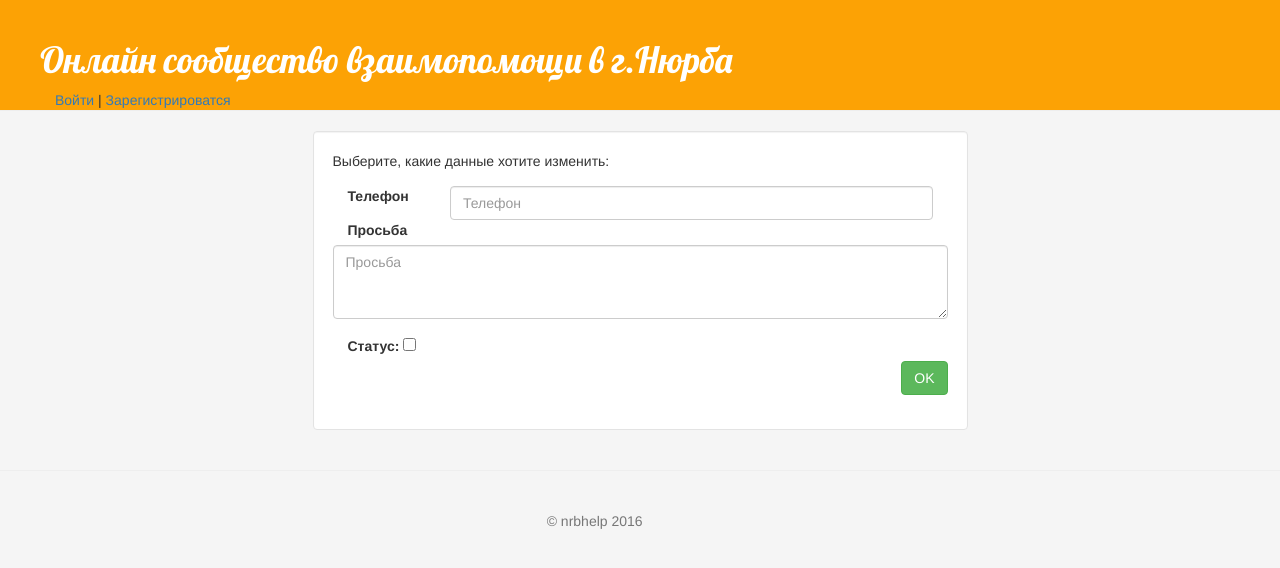
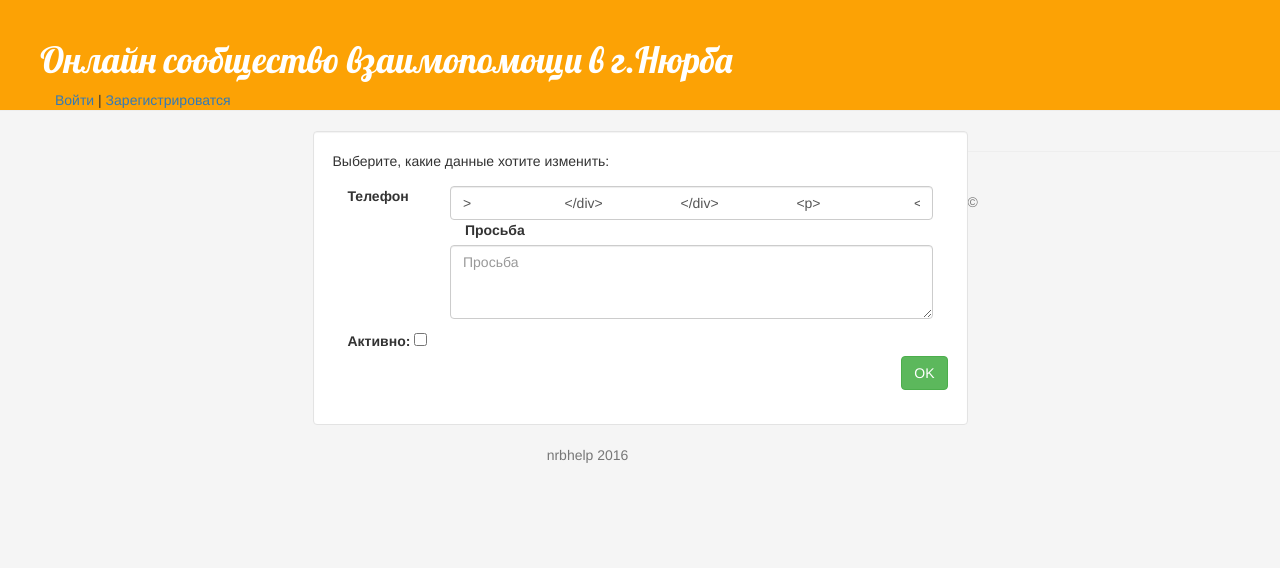
Before and after one commit to EgorovM/my-first-project, a Django app: template help/templates/help/edit.html in a window 1280 px wide. Shown: the top 568 px of the page. Run offline with Django 3.2, Linux system fonts and the light colour scheme; the template is opened without the code that fills it, so the values that code supplies are empty; some libraries are stand-ins or nearby versions.

Commit message:
Исправлено поле с телефоном в order

```diff
--- a/help/templates/help/edit.html
+++ b/help/templates/help/edit.html
@@ -98,7 +98,7 @@
                     <div class="form-group">
                         <label for="telephone" class="col-sm-2">Телефон</label>
                         <div class="col-sm-10">
-                            <input type="text" class="form-control" id="telephone" placeholder="Телефон" name = "telephone" value = {{order.telephone}}>
+                            <input type="text" class="form-control" id="telephone" placeholder="Телефон" name = "telephone" value = "{{order.telephone}}>
                         </div>
                     </div>
 
@@ -113,7 +113,7 @@
 
                     <div class="form-group">
                          <div class="col-sm-10">
-                             <label class="vCheckboxLabel" for="status">Статус:</label>
+                             <label class="vCheckboxLabel" for="status">Активно:</label>
                              {% if order.status == True %}
                                 <input checked = "checked" id="id_is_staff" name="status" type="checkbox" />
                              {% else %}
--- a/help/templates/help/index.html
+++ b/help/templates/help/index.html
@@ -170,9 +170,9 @@
                             <p>Просьба: {{order.problem}}</p>
                             <p>Телефон: {{order.telephone}}</p>
                             {% if order.status == True %}
-                                <p>Статус: Активно</p>
+                                <p>Статус: активно</p>
                             {% else %}
-                                <p>Статус: Уже не активно</p>
+                                <p>Статус: уже не активно</p>
                             {% endif %}
 
                             <div class = "form-row buttons_right">
```
Also changed, not shown: media/images/Screenshot_from_2016-12-13_20-48-31.png (added).
